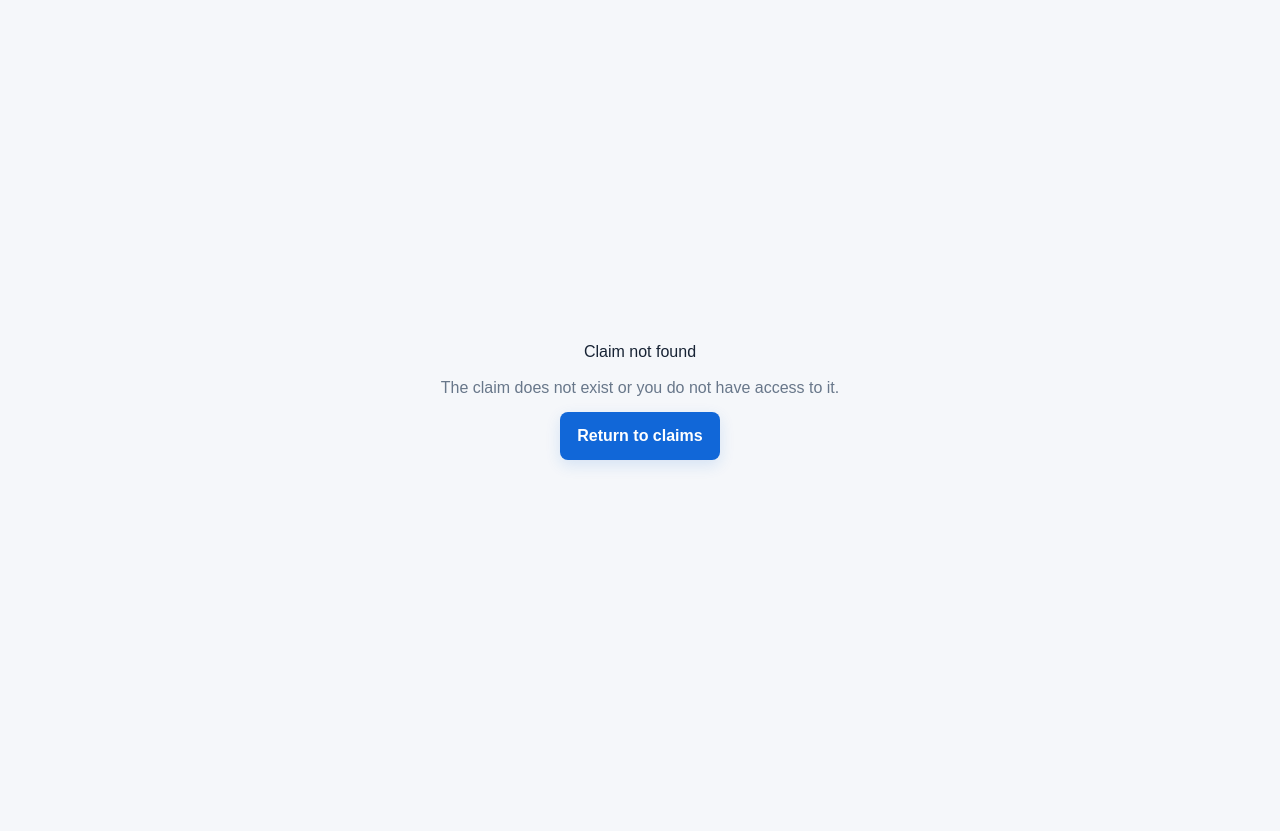
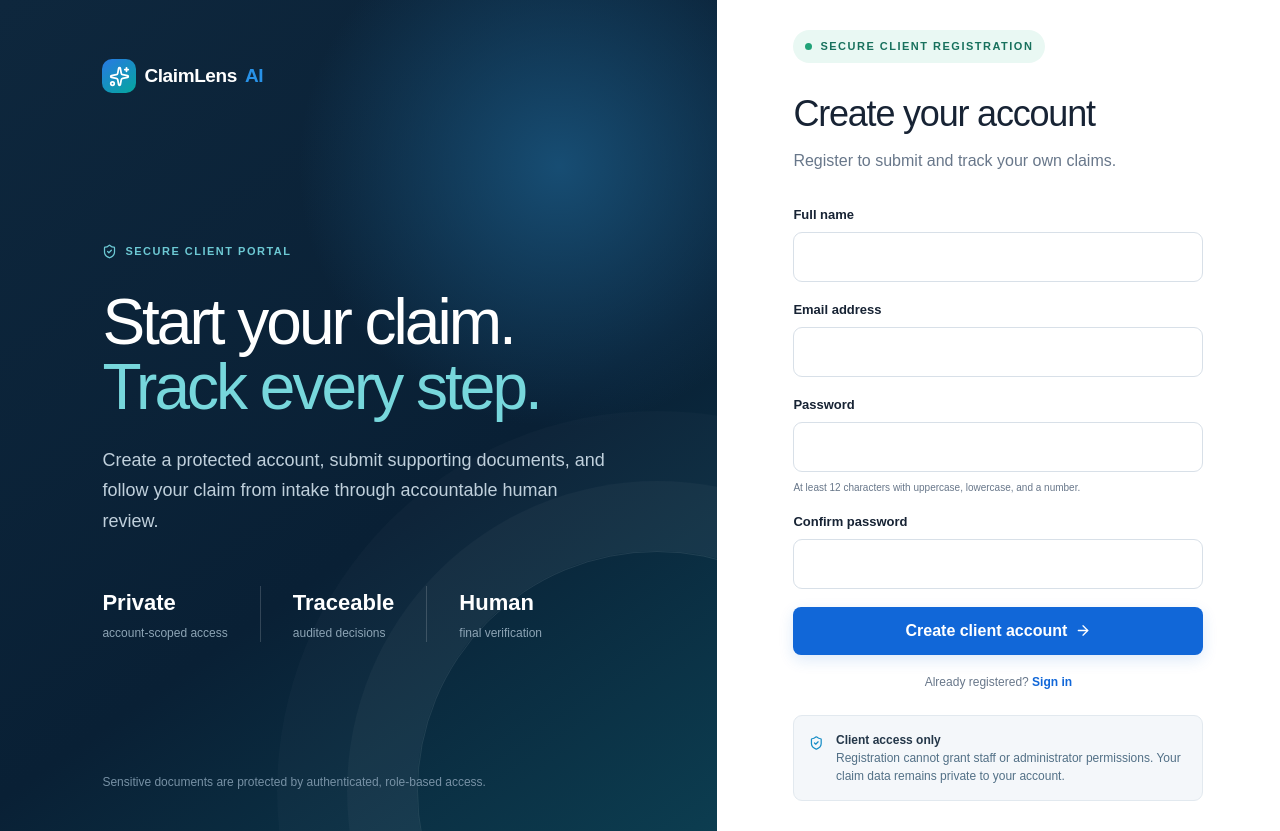
Before and after one commit to zaynahamiraly/ClaimLens-AI, a Next.js app in the folder apps/web/: page /signup in a window 1280 px wide. Before the commit this address had no page. Before the commit the page ends 800 px from the top, so only its background shows below. Built offline with nearby package versions, Linux system fonts and the light colour scheme; no server answers.

Commit message:
feat: add public client signup

```diff
--- /dev/null
+++ b/apps/web/app/auth/callback/route.ts
@@ -0,0 +1,12 @@
+import { NextResponse, type NextRequest } from "next/server";
+import { createClient } from "@/lib/supabase/server";
+
+export async function GET(request: NextRequest) {
+  const code = request.nextUrl.searchParams.get("code");
+  if (!code) return NextResponse.redirect(new URL("/login?error=confirmation", request.url));
+
+  const supabase = await createClient();
+  const { error } = await supabase.auth.exchangeCodeForSession(code);
+  if (error) return NextResponse.redirect(new URL("/login?error=confirmation", request.url));
+  return NextResponse.redirect(new URL("/dashboard", request.url));
+}
--- a/apps/web/app/login/login-form.tsx
+++ b/apps/web/app/login/login-form.tsx
@@ -1,6 +1,7 @@
 "use client";
 
 import { useActionState } from "react";
+import Link from "next/link";
 import { ArrowRight, Sparkles } from "lucide-react";
 import { login, type LoginState } from "./actions";
 
@@ -23,6 +24,7 @@ export function LoginForm({ demoMode, configured, next }: { demoMode: boolean; c
         {state.error ? <p className="auth-error" role="alert">{state.error}</p> : null}
         <button className="primary full" type="submit" disabled={!enabled || pending}>{pending ? "Signing in…" : "Sign in"} <ArrowRight size={17} /></button>
       </form>
+      {!demoMode && configured ? <p className="auth-switch">New to ClaimLens? <Link href="/signup">Create a client account</Link></p> : null}
       <div className="demo-note"><Sparkles size={16} /><span><b>{demoMode ? "Demo access" : configured ? "Supabase authentication" : "Configuration missing"}</b><br />{demoMode ? "Use the pre-filled synthetic credentials." : configured ? "Your session is protected with server-managed cookies." : "Add the Supabase URL and publishable key in Vercel."}</span></div>
     </div>
   );
--- a/apps/web/app/login/page.tsx
+++ b/apps/web/app/login/page.tsx
@@ -20,6 +20,6 @@ export default async function LoginPage({ searchParams }: { searchParams: Promis
       <div className="hero-copy"><div className="eyebrow"><ShieldCheck size={15} /> Evidence-grounded claims review</div><h1>Every claim.<br /><em>Clearly understood.</em></h1><p>Turn complex health claim documents into structured, traceable decisions—with AI that always shows its work.</p><div className="proof"><div><b>12</b><span>fields extracted</span></div><div><b>40ms</b><span>pilot processing</span></div><div><b>100%</b><span>golden case</span></div></div></div>
       <p className="synthetic">Synthetic data only · Built for accountable, human-led decisions.</p>
     </section>
-    <section className="login-panel"><div>{error === "inactive" ? <p className="auth-error" role="alert">This account is inactive. Contact an administrator.</p> : error === "profile" ? <p className="auth-error" role="alert">Your workspace profile is not ready. Contact an administrator.</p> : null}<LoginForm demoMode={isDemoMode} configured={hasSupabaseConfig} next={next} /></div></section>
+    <section className="login-panel"><div>{error === "inactive" ? <p className="auth-error" role="alert">This account is inactive. Contact an administrator.</p> : error === "profile" ? <p className="auth-error" role="alert">Your workspace profile is not ready. Contact an administrator.</p> : error === "confirmation" ? <p className="auth-error" role="alert">That confirmation link is invalid or expired. Please register again.</p> : null}<LoginForm demoMode={isDemoMode} configured={hasSupabaseConfig} next={next} /></div></section>
   </main>;
 }
--- a/apps/web/app/production.css
+++ b/apps/web/app/production.css
@@ -72,3 +72,10 @@ a { color: inherit; text-decoration: none; }
 .analytics-note p { margin:0; color:var(--muted); font-size:12px; line-height:1.7; max-width:820px; }
 @media(max-width:1000px) { .detail-grid { grid-template-columns:1fr; } .inline-user-form { grid-template-columns:1fr 1fr; } }
 @media(max-width:760px) { .title-actions,.assignment-card,.assignment-form { align-items:stretch; flex-direction:column; } .inline-user-form { grid-template-columns:1fr; } }
+
+.auth-switch { margin:18px 0 0!important; text-align:center; color:var(--muted); font-size:12px; }
+.auth-switch a { color:var(--blue); font-weight:800; }
+.password-hint { margin:-10px 0 17px!important; color:var(--muted); font-size:10px!important; line-height:1.5; }
+.auth-success { display:flex; align-items:flex-start; gap:11px; padding:15px; border:1px solid #b8e4d0; background:#eaf8f2; color:#147355; border-radius:9px; font-size:12px; line-height:1.5; }
+.auth-success svg { flex:none; width:18px; }
+.auth-success span { display:flex; flex-direction:column; gap:3px; }
--- /dev/null
+++ b/apps/web/app/signup/actions.ts
@@ -0,0 +1,61 @@
+"use server";
+
+import { headers } from "next/headers";
+import { redirect } from "next/navigation";
+import { z } from "zod";
+import { hasSupabaseConfig, isDemoMode } from "@/lib/config";
+import { createClient } from "@/lib/supabase/server";
+
+const signupSchema = z.object({
+  displayName: z.string().trim().min(2).max(120),
+  email: z.email().trim().toLowerCase(),
+  password: z.string()
+    .min(12)
+    .max(128)
+    .regex(/[a-z]/)
+    .regex(/[A-Z]/)
+    .regex(/[0-9]/),
+  confirmPassword: z.string(),
+}).refine((value) => value.password === value.confirmPassword, {
+  message: "Passwords do not match.",
+  path: ["confirmPassword"],
+});
+
+export type SignupState = { error?: string; success?: string };
+
+export async function signup(_state: SignupState, formData: FormData): Promise<SignupState> {
+  if (isDemoMode || !hasSupabaseConfig) return { error: "Public registration is not available in this environment." };
+
+  const parsed = signupSchema.safeParse({
+    displayName: formData.get("displayName"),
+    email: formData.get("email"),
+    password: formData.get("password"),
+    confirmPassword: formData.get("confirmPassword"),
+  });
+  if (!parsed.success) {
+    return { error: "Enter a valid name and email. Use 12+ characters with uppercase, lowercase, and a number, and make sure both passwords match." };
+  }
+
+  const requestHeaders = await headers();
+  const origin = requestHeaders.get("origin");
+  if (!origin) return { error: "Registration could not determine the secure application address." };
+  const siteUrl = (process.env.NEXT_PUBLIC_SITE_URL?.trim() || origin).replace(/\/+$/, "");
+
+  const supabase = await createClient();
+  const { data, error } = await supabase.auth.signUp({
+    email: parsed.data.email,
+    password: parsed.data.password,
+    options: {
+      data: { display_name: parsed.data.displayName },
+      emailRedirectTo: `${siteUrl}/auth/callback`,
+    },
+  });
+
+  if (error) {
+    if (error.status === 429) return { error: "Too many registration attempts. Please wait and try again." };
+    return { error: "The account could not be created. Try signing in or use a different email address." };
+  }
+
+  if (data.session) redirect("/dashboard");
+  return { success: "Check your email to confirm your account, then sign in to start a claim." };
+}
--- /dev/null
+++ b/apps/web/app/signup/page.tsx
@@ -0,0 +1,23 @@
+import { redirect } from "next/navigation";
+import { ShieldCheck, Sparkles } from "lucide-react";
+import { hasSupabaseConfig, isDemoMode } from "@/lib/config";
+import { createClient } from "@/lib/supabase/server";
+import { SignupForm } from "./signup-form";
+
+export const dynamic = "force-dynamic";
+
+export default async function SignupPage() {
+  if (!hasSupabaseConfig || isDemoMode) redirect("/login");
+  const supabase = await createClient();
+  const { data: { user } } = await supabase.auth.getUser();
+  if (user) redirect("/dashboard");
+
+  return <main className="login-shell">
+    <section className="login-brand">
+      <div className="brand light"><span><Sparkles size={21} /></span>ClaimLens <b>AI</b></div>
+      <div className="hero-copy"><div className="eyebrow"><ShieldCheck size={15} /> Secure client portal</div><h1>Start your claim.<br /><em>Track every step.</em></h1><p>Create a protected account, submit supporting documents, and follow your claim from intake through accountable human review.</p><div className="proof"><div><b>Private</b><span>account-scoped access</span></div><div><b>Traceable</b><span>audited decisions</span></div><div><b>Human</b><span>final verification</span></div></div></div>
+      <p className="synthetic">Sensitive documents are protected by authenticated, role-based access.</p>
+    </section>
+    <section className="login-panel"><SignupForm /></section>
+  </main>;
+}
--- /dev/null
+++ b/apps/web/app/signup/signup-form.tsx
@@ -0,0 +1,29 @@
+"use client";
+
+import Link from "next/link";
+import { useActionState } from "react";
+import { ArrowRight, ShieldCheck } from "lucide-react";
+import { signup, type SignupState } from "./actions";
+
+const initialState: SignupState = {};
+
+export function SignupForm() {
+  const [state, action, pending] = useActionState(signup, initialState);
+
+  return <div className="login-card">
+    <div className="demo-pill"><span /> Secure client registration</div>
+    <h2>Create your account</h2>
+    <p>Register to submit and track your own claims.</p>
+    {state.success ? <div className="auth-success" role="status"><ShieldCheck /> <span><b>Confirmation email sent</b>{state.success}</span></div> : <form action={action}>
+      <label htmlFor="displayName">Full name<input id="displayName" name="displayName" autoComplete="name" minLength={2} maxLength={120} required /></label>
+      <label htmlFor="email">Email address<input id="email" name="email" type="email" autoComplete="email" required /></label>
+      <label htmlFor="password">Password<input id="password" name="password" type="password" autoComplete="new-password" minLength={12} maxLength={128} required /></label>
+      <p className="password-hint">At least 12 characters with uppercase, lowercase, and a number.</p>
+      <label htmlFor="confirmPassword">Confirm password<input id="confirmPassword" name="confirmPassword" type="password" autoComplete="new-password" minLength={12} maxLength={128} required /></label>
+      {state.error ? <p className="auth-error" role="alert">{state.error}</p> : null}
+      <button className="primary full" type="submit" disabled={pending}>{pending ? "Creating account…" : "Create client account"} <ArrowRight size={17} /></button>
+    </form>}
+    <p className="auth-switch">Already registered? <Link href="/login">Sign in</Link></p>
+    <div className="demo-note"><ShieldCheck /><span><b>Client access only</b><br />Registration cannot grant staff or administrator permissions. Your claim data remains private to your account.</span></div>
+  </div>;
+}
--- a/apps/web/lib/supabase/proxy.ts
+++ b/apps/web/lib/supabase/proxy.ts
@@ -2,7 +2,7 @@ import { createServerClient } from "@supabase/ssr";
 import { NextResponse, type NextRequest } from "next/server";
 import { getSupabaseConfig, hasSupabaseConfig, isDemoMode } from "@/lib/config";
 
-const PUBLIC_ROUTES = new Set(["/login", "/api/health"]);
+const PUBLIC_ROUTES = new Set(["/login", "/signup", "/auth/callback", "/api/health"]);
 
 export async function updateSession(request: NextRequest) {
   if (isDemoMode || !hasSupabaseConfig) return NextResponse.next({ request });
@@ -32,7 +32,7 @@ export async function updateSession(request: NextRequest) {
     return NextResponse.redirect(loginUrl);
   }
 
-  if (user && pathname === "/login") {
+  if (user && (pathname === "/login" || pathname === "/signup")) {
     const dashboardUrl = request.nextUrl.clone();
     dashboardUrl.pathname = "/dashboard";
     dashboardUrl.search = "";
```
Also changed, not shown: 2 other files (tests, documents, lock files or other folders).
